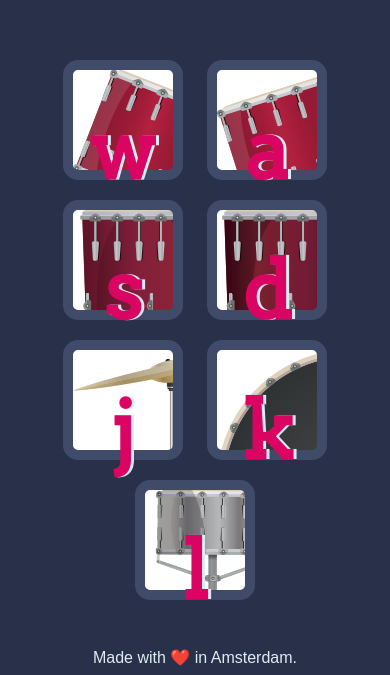
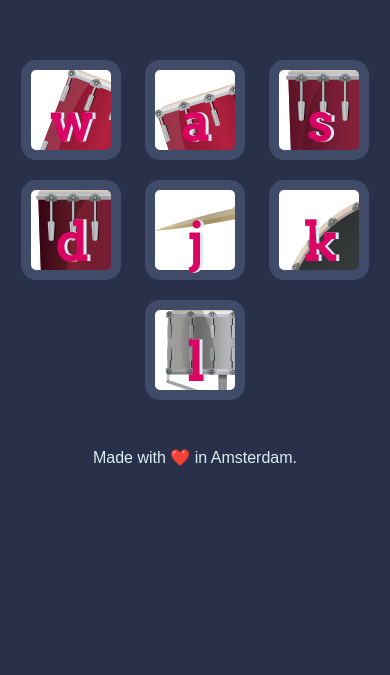
Before and after one commit to kadynski/drum-kit, a plain HTML site: page index.html in a window 390 px wide. Shown: the part 255-930 px from the top of the page. After the commit the page ends 844 px from the top, so only its background shows below. Drawn offline with Linux system fonts and the light colour scheme.

Commit message:
Update styles.css

```diff
--- a/styles.css
+++ b/styles.css
@@ -82,7 +82,8 @@ background-image: url("images/snare.png");
 
 @media  (max-width: 479px) {
 .drum {
-  width: 120px;
-  height: 120px;
+  width: 100px;
+  height: 100px;
+  font-size: 52px;
 }
 }
```
